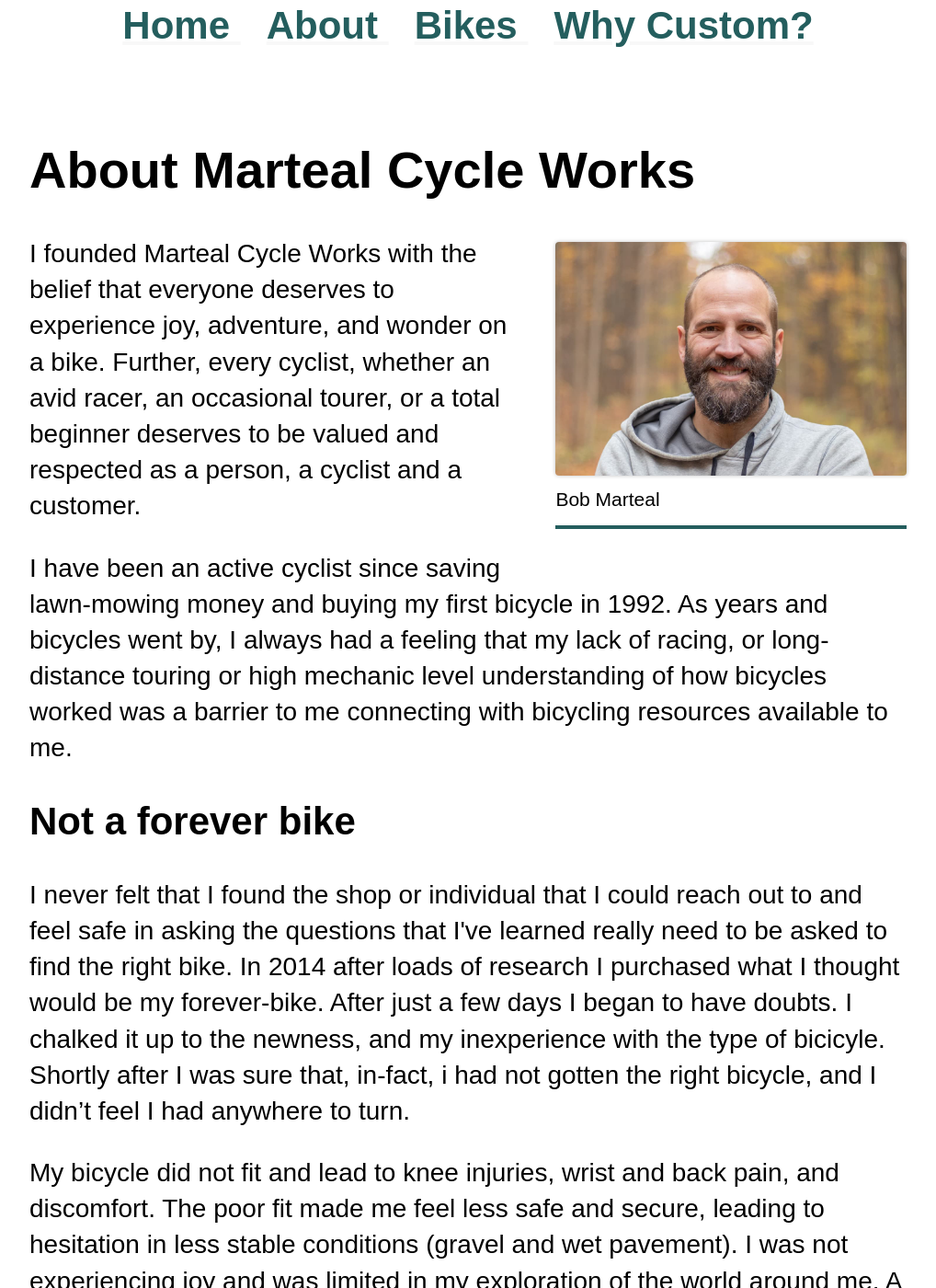
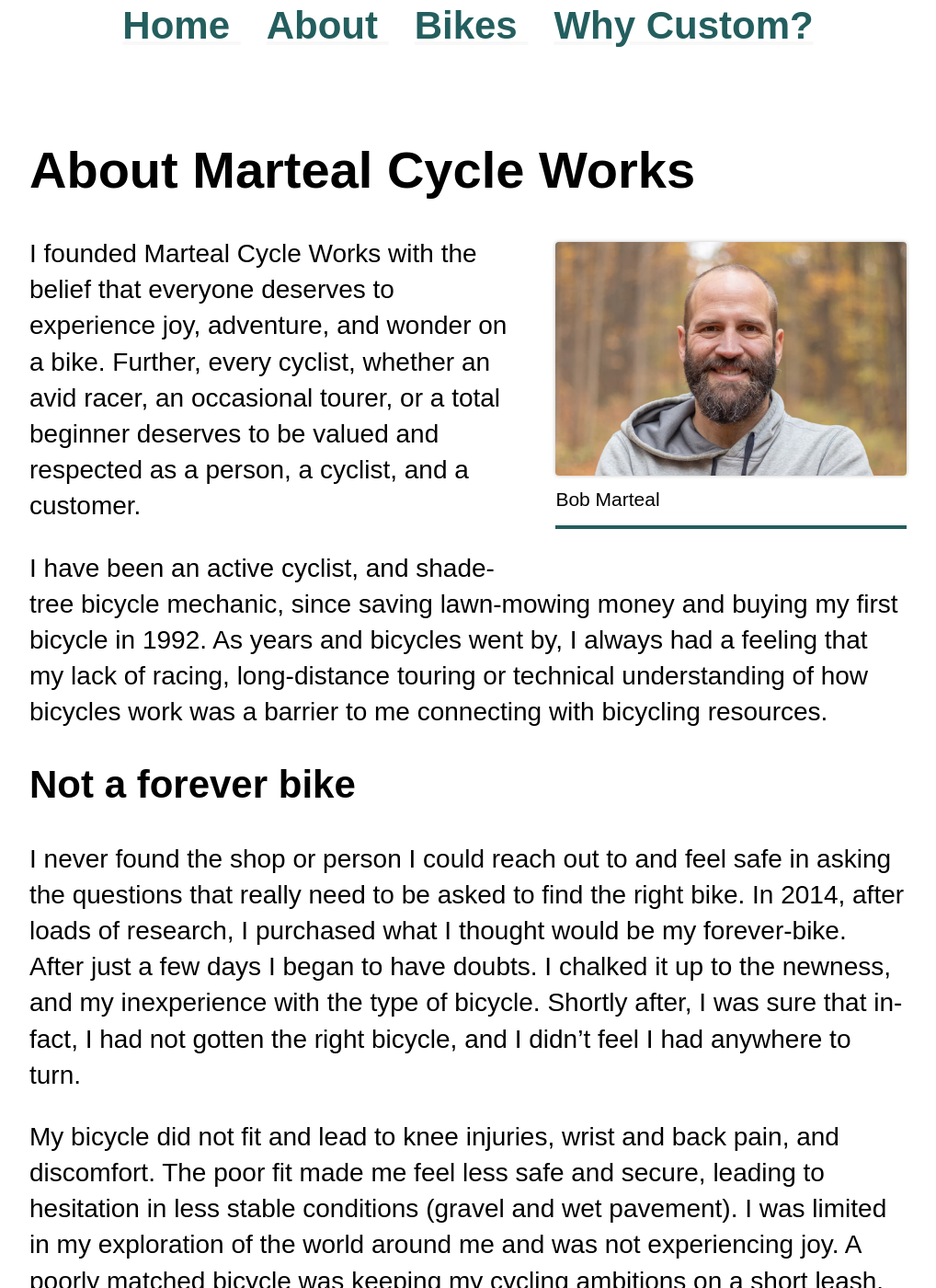
Before and after one commit to bobmarteal/MCWJekyll, a Jekyll site: the page built from about.html, in a window 1280 px wide and 1400 px high, scrolled down 443 px. Shown: the whole window at 92% size, without its empty margins (131-1149 px from the left). Built offline with Jekyll 4.4.1, drawn with Linux system fonts in a browser that asks for light colours; some web fonts are replaced; some of the changed text lies outside the part shown.

Commit message:
more text edits

```diff
--- a/_layouts/bike.html
+++ b/_layouts/bike.html
@@ -24,7 +24,7 @@
 
 <h2>Fit and geometry</h2>
 <p>
-    These measurements are the starting point for what makes a bicycle, <em>custom</em>. These 4 numbers establish your touchpoints around the bicycle. From this starting place we can make educated decisions about the geometry of the bicycle in conjunction with the needs of the rider.
+    Four numbers establish your touchpoints around the bicycle. These measurements are the starting point for what makes a bicycle <em>custom</em>. From this starting place we can make educated decisions about the geometry of the bicycle in conjunction with the needs of the rider.
 </p>
 <div class="pt">
     <div>
--- a/about.html
+++ b/about.html
@@ -11,44 +11,41 @@
 </figure>
 
 <p>
-    I founded Marteal Cycle Works with the belief that everyone deserves to experience joy, adventure, and wonder on a bike. Further, every cyclist, whether an avid racer, an occasional tourer, or a total beginner deserves to be valued and respected as a person, a cyclist and a customer.
+    I founded Marteal Cycle Works with the belief that everyone deserves to experience joy, adventure, and wonder on a bike. Further, every cyclist, whether an avid racer, an occasional tourer, or a total beginner deserves to be valued and respected as a person, a cyclist, and a customer.
 </p>
 <p>
-    I have been an active cyclist since saving lawn-mowing money and buying my first bicycle in 1992. As years and bicycles
-    went by, I always had a feeling that my lack of racing, or long-distance touring or high mechanic level understanding of how
-    bicycles worked was a barrier to me connecting with bicycling resources available to me.
+    I have been an active cyclist, and shade-tree bicycle mechanic, since saving lawn-mowing money and buying my first bicycle in 1992. As years and bicycles went by, I always had a feeling that my lack of racing, long-distance touring or technical understanding of how
+    bicycles work was a barrier to me connecting with bicycling resources.
 </p>
-
-
-
 
 <h2>
     Not a forever bike
 </h2>
+
 <p>
-    I never felt that I found the shop or individual that I could reach out to and feel safe in asking the questions that I've learned really need to be asked to find the right bike. In 2014 after loads of research I purchased what I thought would be my forever-bike. After just a few days I began to have doubts. I chalked it up to the newness, and my inexperience with the type of bicicyle. Shortly after I was sure that, in-fact, i had not gotten the right bicycle, and I didn’t feel I had anywhere to turn.
+    I never found the shop or person I could reach out to and feel safe in asking the questions that really need to be asked to find the right bike. In 2014, after loads of research, I purchased what I thought would be my forever-bike. After just a few days I began to have doubts. I chalked it up to the newness, and my inexperience with the type of bicycle. Shortly after, I was sure that in-fact, I had not gotten the right bicycle, and I didn’t feel I had anywhere to turn.
 </p>
 <p>
-    My bicycle did not fit and lead to knee injuries, wrist and back pain, and discomfort. The poor fit made me feel less safe and secure, leading to hesitation in less stable conditions (gravel and wet pavement). I was not experiencing joy and was limited in my exploration of the world around me. A poorly matched bicycle was keeping my cycling ambitions on a short leash.
+    My bicycle did not fit and lead to knee injuries, wrist and back pain, and discomfort. The poor fit made me feel less safe and secure, leading to hesitation in less stable conditions (gravel and wet pavement). I was limited in my exploration of the world around me and was not experiencing joy. A poorly matched bicycle was keeping my cycling ambitions on a short leash.
 </p>
 
 <h2>
     Bespoke?
 </h2>
 <p>
-    As a bicycle commuter and weekend warrior, bicycle riding was not my life or identity, but it was an important part of it. I knew there was potential to make it an even more important if I could just find the right bike.
+    As a bicycle commuter and weekend warrior, bicycle riding was not my life or identity, but it was an important part of it. I knew there was potential to make it even more integral to my life if I could just find the right bike.
 </p>
 <p>
-    After years of cycling on ill-fitting bicycle and unsuccessfully trying to find a solution I came across the world of the bespoke bicycle.
+    After years of cycling on ill-fitting bicycles and unsuccessfully trying to find a solution, I came across the world of the bespoke bicycle.
 </p>
 <blockquote>
-    Bespoke: made for a particular customer or user, custom, one of one
+    Bespoke: made for a particular customer or user; custom; one of one
 </blockquote>
 <p>
-    I learned about craftspeople that measure an individual rider, design a bicycle and build it by hand to create a unique vehicle. The confluence of craft and design nestled its way into my thoughts and soon i was devouring everything available to me online to learn about this new possibility.
+    I learned about craftspeople that measure an individual rider, design a bicycle and build it by hand to create a unique vehicle. The confluence of craft and design nestled its way into my thoughts and soon I was devouring everything available to me to learn about this new possibility.
 </p>
 <h2>
-    Ah, ha
+    Ah ha
 </h2>
 <p>
     The decision to pursue this dream happened one cold winter day while tapping a hole into a sheared bolt on my bicycle. I felt the teeth of the bit bite into the steel and knew immediately, without any doubt, manipulating and creating with this material was the thing I was called to do. With the tremendous support of my family I enrolled in a 7-day bicycle frame building class at the Bicycle Academy in Frome, England and set out a rather simple mission:
@@ -64,5 +61,5 @@
     My hope...
 </h2>
 <p>
-    I hope to be the resource that I always wished that I had. I want to provide my clients with a safe place to ask questions and be heard. I want to provide stellar service, and exquisite experiences and vehicles.
+    I hope to be the resource that I always wished I had. I want to provide my clients with a safe place to ask questions and be heard. I want to provide stellar service, and exquisite experiences and bicycles.
 </p>
```
Also changed, not shown: _bikes/lessons.html (+11 -8 lines), index.html (+5 -5 lines), why-custom.html (+6 -6 lines).
